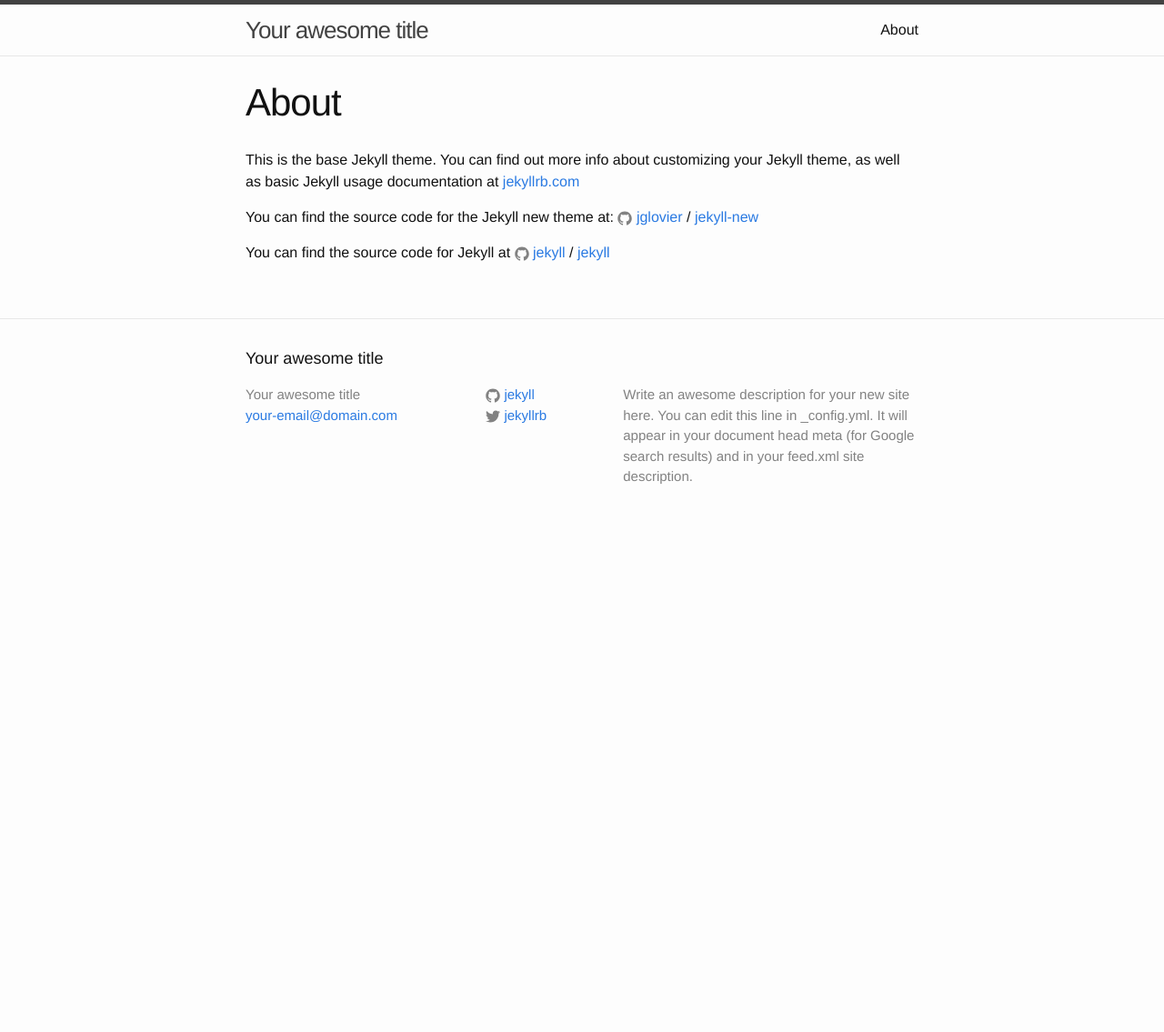
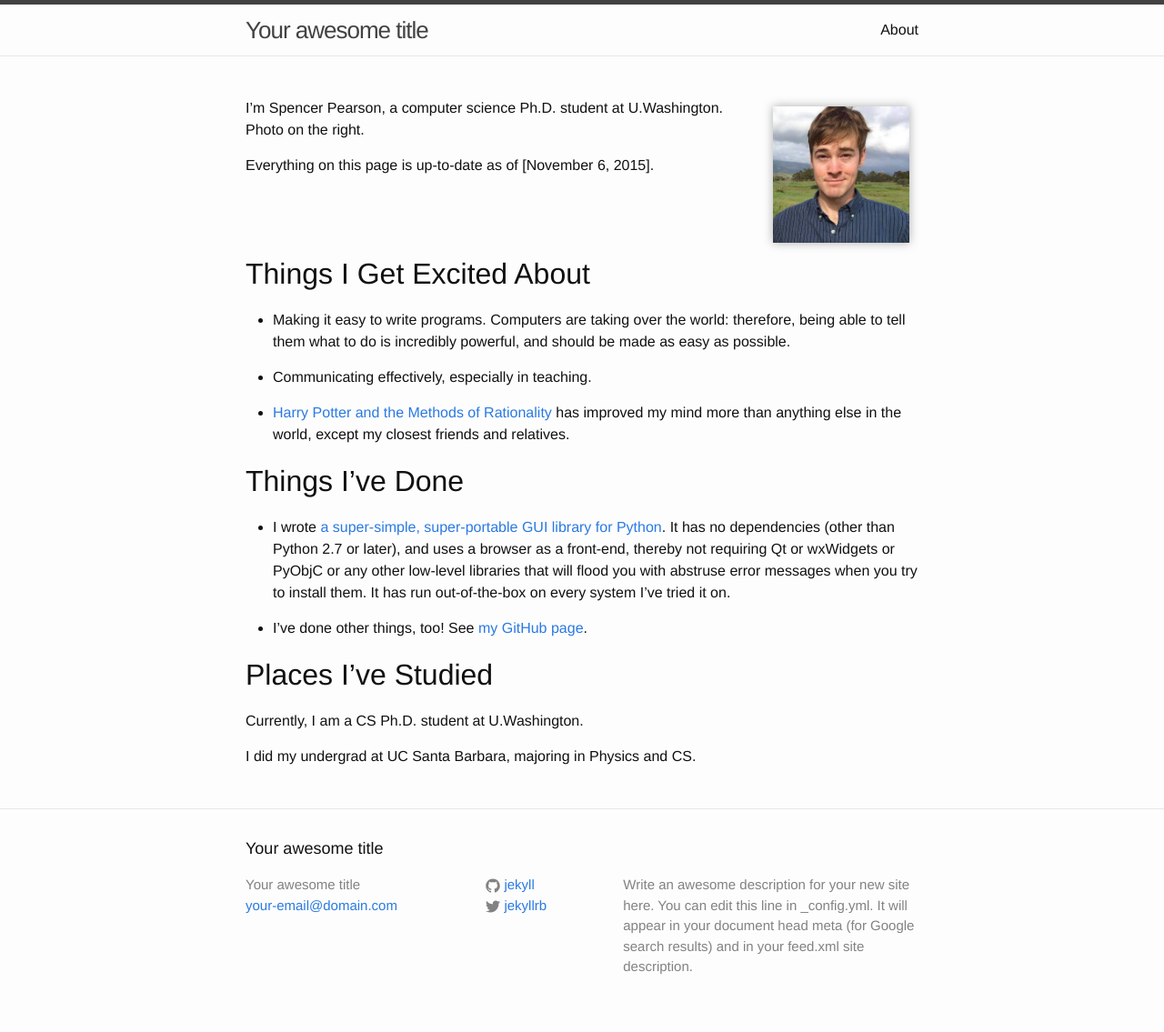
Before and after one commit to speezepearson/speezepearson.github.io, a Jekyll site: the page built from about.md, in a window 1280 px wide. Shown: the whole page at 91% size. Built offline with Jekyll 4.4.1, drawn with Linux system fonts in a browser that asks for light colours; before the commit the page ends 900 px from its top, so only the background shows below that.

Commit message:
overhaul About page

```diff
--- /dev/null
+++ b/_sass/_profile-picture.sass
@@ -0,0 +1,6 @@
+#profile-picture
+  margin: 10px 10px 10px 1em
+  float: right
+  max-width: 150px
+  max-height: 150px
+  box-shadow: 0 0 10px #aaa
--- a/about.md
+++ b/about.md
@@ -1,15 +1,42 @@
 ---
-layout: page
+layout: default
 title: About
 permalink: /about/
 ---
 
-This is the base Jekyll theme. You can find out more info about customizing your Jekyll theme, as well as basic Jekyll usage documentation at [jekyllrb.com](http://jekyllrb.com/)
+<img id="profile-picture" src="/resources/img/profile-picture.jpg" />
 
-You can find the source code for the Jekyll new theme at:
-{% include icon-github.html username="jglovier" %} /
-[jekyll-new](https://github.com/jglovier/jekyll-new)
+I'm Spencer Pearson, a computer science Ph.D. student at U.Washington. Photo on the right.
 
-You can find the source code for Jekyll at
-{% include icon-github.html username="jekyll" %} /
-[jekyll](https://github.com/jekyll/jekyll)
+Everything on this page is up-to-date as of [November 6, 2015].
+
+<div style="clear:both"></div>
+
+Things I Get Excited About
+==========================
+
+- Making it easy to write programs. Computers are taking over the world: therefore, being able to tell them what to do is incredibly powerful, and should be made as easy as possible.
+
+- Communicating effectively, especially in teaching.
+
+- [Harry Potter and the Methods of Rationality][hpmor] has improved my mind more than anything else in the world, except my closest friends and relatives.
+
+[hpmor]: http://hpmor.com/chapter/1
+
+
+Things I've Done
+================
+
+- I wrote <a href="https://github.com/speezepearson/browsergui">a super-simple, super-portable GUI library for Python</a>. It has no dependencies (other than Python 2.7 or later), and uses a browser as a front-end, thereby not requiring Qt or wxWidgets or PyObjC or any other low-level libraries that will flood you with abstruse error messages when you try to install them. It has run out-of-the-box on every system I've tried it on.
+
+- I've done other things, too! See [my GitHub page][github].
+
+[github]: https://github.com/speezepearson
+
+
+Places I've Studied
+===================
+
+Currently, I am a CS Ph.D. student at U.Washington.
+
+I did my undergrad at UC Santa Barbara, majoring in Physics and CS.
--- a/css/main.scss
+++ b/css/main.scss
@@ -50,5 +50,6 @@ $on-laptop:        800px;
         "base",
         "layout",
         "syntax-highlighting",
-        "post-list"
+        "post-list",
+        "profile-picture"
 ;
```
Also changed, not shown: resources/img/profile-picture.jpg (added).
